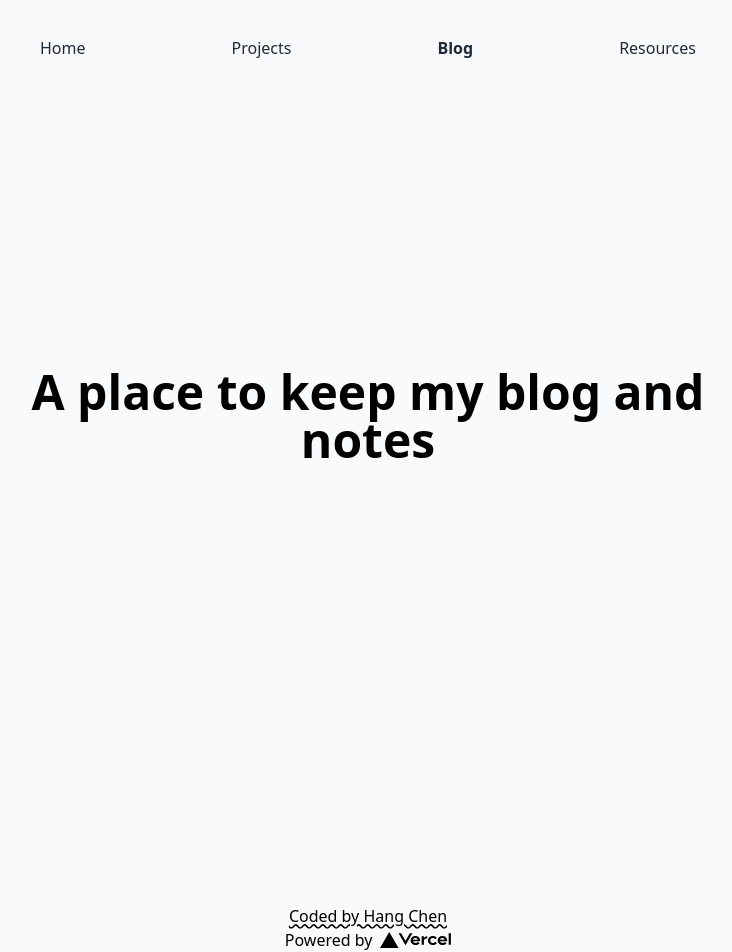
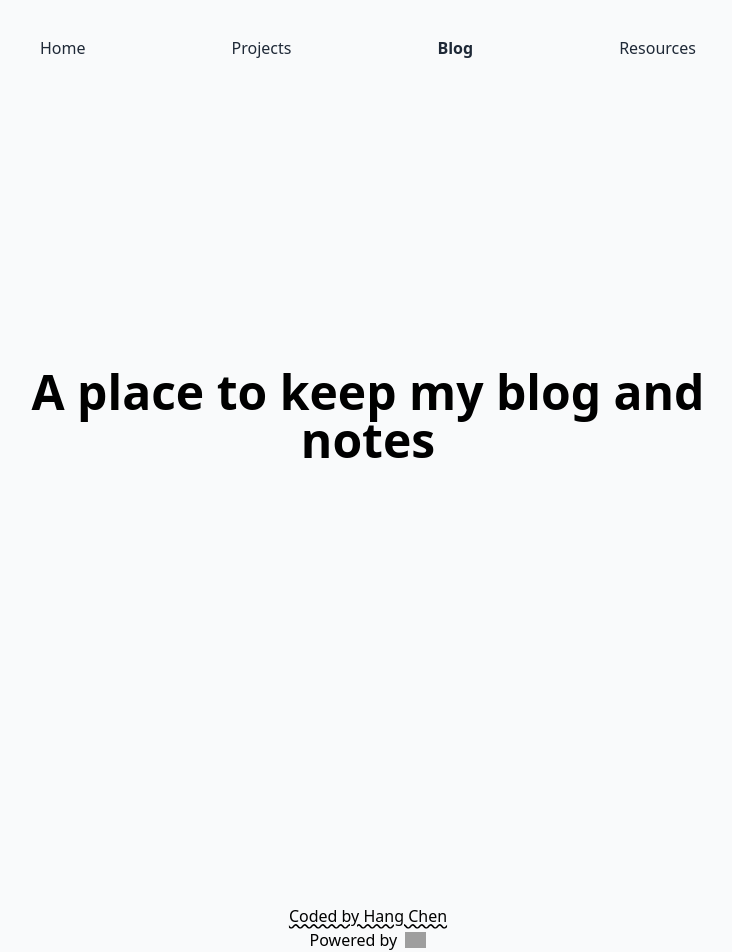
Before and after one commit to HangCcZ/HangC.dev, a Next.js app: page /blog in a window 1280 px wide. Shown: the top 952 px of the page, without its empty margins (272-1004 px from the left). Built offline with nearby package versions, Linux system fonts and the light colour scheme; grey boxes are pictures that could not be loaded.

Commit message:
changed host logo

```diff
--- a/components/Footer.jsx
+++ b/components/Footer.jsx
@@ -6,12 +6,12 @@ export default function Footer() {
       </a>
       <a
         className="flex items-center justify-center "
-        href="https://vercel.com?utm_source=create-next-app&utm_medium=default-template&utm_campaign=create-next-app"
+        href="https://www.netlify.com/"
         target="_blank"
         rel="noopener noreferrer"
       >
         Powered by{' '}
-        <img src="/vercel.svg" alt="Vercel Logo" className="ml-2 h-4" />
+        <img src="/netlify.svg" alt="Netlify Logo" className="ml-2 h-4" />
       </a>
     </footer>
   )
```
Also changed, not shown: public/logos/netlify.svg (added).
